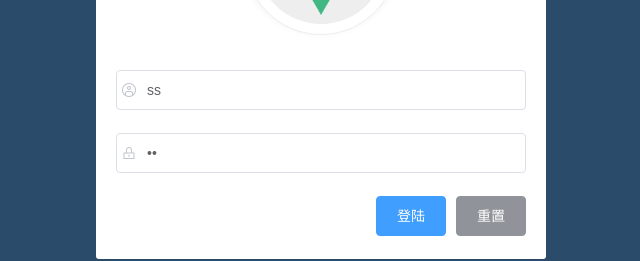
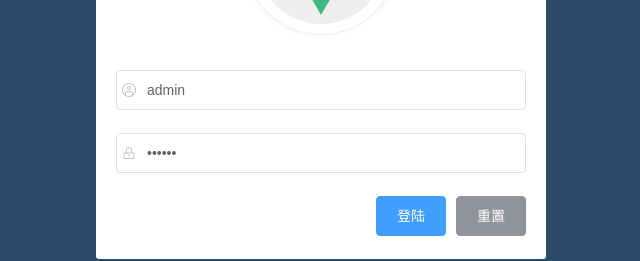
Before and after one commit to 823815/shopAdmin, a Vue app: page /#/login in a window 1280 px wide. Shown: the part 291-552 px from the top of the page, without its empty margins (319-959 px from the left). Built offline with nearby package versions, Linux system fonts and the light colour scheme.

Commit message:
完成登陆功能

```diff
--- a/package.json
+++ b/package.json
@@ -8,6 +8,7 @@
     "lint": "vue-cli-service lint"
   },
   "dependencies": {
+    "axios": "^0.19.2",
     "core-js": "^3.6.5",
     "element-ui": "^2.13.2",
     "less": "^3.12.2",
--- /dev/null
+++ b/src/components/home.vue
@@ -0,0 +1,20 @@
+<template>
+  <div>
+    <el-button type="info" @click='logout'>退出</el-button>
+  </div>
+</template>
+
+<script>
+  export default {
+    methods: {
+      logout() {
+        window.sessionStorage.clear()
+        this.$router.push('/login')
+      }
+    },
+  }
+</script>
+
+<style lang="less" scoped>
+
+</style>
--- a/src/components/login.vue
+++ b/src/components/login.vue
@@ -1,21 +1,27 @@
 <template>
-  <div class='login_container'>
-    <div class='login_box'>
+  <div class="login_container">
+    <div class="login_box">
       <!--头像区域-->
       <div class="avatar_box">
-        <img src="../assets/logo.png" alt="">
+        <img src="../assets/logo.png" alt />
       </div>
       <!--登陆表单区域-->
-      <el-form ref="loginFormRef" label-width="0px" class="login_from" :model="loginForm" :rules="loginFormRules">
+      <el-form
+        ref="loginFormRef"
+        label-width="0px"
+        class="login_from"
+        :model="loginForm"
+        :rules="loginFormRules"
+      >
         <!--用户名-->
         <el-form-item prop="userName">
-          <el-input v-model="loginForm.userName" >
+          <el-input v-model="loginForm.username">
             <i slot="prefix" class="iconfont icon-icon-test2"></i>
           </el-input>
         </el-form-item>
         <!--密码-->
         <el-form-item prop="passWord">
-          <el-input v-model="loginForm.passWord" type='password'>
+          <el-input v-model="loginForm.password" type="password">
             <i slot="prefix" class="iconfont icon-icon-test"></i>
           </el-input>
         </el-form-item>
@@ -35,54 +41,66 @@ export default {
     return {
       //表单的数据绑定对象
       loginForm: {
-         userName:'ss',
-         passWord:'ss'
+        username: 'admin',
+        password: '123456',
       },
       //表单的规则验证
       loginFormRules: {
-          userName: [
+        username: [
           { required: true, message: '请输入用户名', trigger: 'blur' },
-            { min: 3, max: 5, message: '长度在 3 到 5 个字符', trigger: 'blur' }
+          { min: 3, max: 5, message: '长度在 3 到 5 个字符', trigger: 'blur' },
         ],
-          passWord: [
+        password: [
           { required: true, message: '请输入密码', trigger: 'blur' },
-            { min: 6, max: 15, message: '长度在 6 到 15 个字符',  trigger: 'blur' }
+          {
+            min: 6,
+            max: 15,
+            message: '长度在 6 到 15 个字符',
+            trigger: 'blur',
+          },
         ],
-        }
+      },
     }
   },
   methods: {
-    resetLoginForm(){
+    resetLoginForm() {
       // console.log(this)
       this.$refs.loginFormRef.resetFields()
-      this.loginForm.userName = ''
-      this.loginForm.passWord = ''
+      this.loginForm.username = ''
+      this.loginForm.password = ''
     },
-    login(){
-      this.$refs.loginFormRef.validate(valid => {
-        if(!valid) return
+    login() {
+      this.$refs.loginFormRef.validate(async (valid) => {
+        if (!valid) return
+        const { data: res } = await this.$http.post('login', this.loginForm)
+        // console.log(res)
+        if (res.meta.status !== 200) return this.$message.error('登陆失败')
+        this.$message.success('登陆成功')
+        console.log(res)
+        window.sessionStorage.setItem('token', res.data.token)
+        this.$router.push('/home')
       })
-    }
+    },
   },
 }
 </script>
 
 <style lang="less" scoped>
-.login_container{
-      background-color:#2b4b6b;
-      height:100%;
+.login_container {
+  background-color: #2b4b6b;
+  height: 100%;
 }
-.login_box{
-  width:450px;
-  height:300px;
+.login_box {
+  width: 450px;
+  height: 300px;
   background-color: #fff;
   border-radius: 3px;
   position: absolute;
   left: 50%;
   top: 50%;
-  transform: translate(-50%,-50%);
+  transform: translate(-50%, -50%);
 }
-.avatar_box{
+.avatar_box {
   height: 130px;
   width: 130px;
   border: 1px solid #eee;
@@ -91,26 +109,24 @@ export default {
   box-shadow: 0 -5px 10px #ddd;
   position: absolute;
   left: 50%;
-  transform: translate(-50%,-50%);
+  transform: translate(-50%, -50%);
   background-color: #fff;
-  img{
+  img {
     width: 100%;
     height: 100%;
     border-radius: 50%;
     background-color: #eee;
   }
 }
-.login_from{
+.login_from {
   position: absolute;
   bottom: 0;
   width: 100%;
   padding: 0 20px;
   box-sizing: border-box;
 }
-.btns{
+.btns {
   display: flex;
   justify-content: flex-end;
 }
-
-
 </style>
--- a/src/main.js
+++ b/src/main.js
@@ -4,7 +4,10 @@ import router from './router/index.js'
 import './plugins/element.js'
 import './css/global.css'
 import './assets/fonts/iconfont.css'
+import axios from 'axios'
 
+axios.defaults.baseURL = 'http://127.0.0.1:8888/api/private/v1/'
+Vue.prototype.$http = axios
 Vue.config.productionTip = false
 
 new Vue({
--- a/src/plugins/element.js
+++ b/src/plugins/element.js
@@ -1,10 +1,15 @@
 import Vue from 'vue'
-import { Button } from 'element-ui'
-import { Form, FormItem } from 'element-ui'
-import { Input } from 'element-ui'
-import  'element-ui/lib/theme-chalk/index.css'
+import {
+    Button,
+    Input,
+    Form,
+    FormItem,
+    Message
+} from 'element-ui'
+import 'element-ui/lib/theme-chalk/index.css'
 
 Vue.use(Button)
 Vue.use(Form)
 Vue.use(FormItem)
 Vue.use(Input)
+Vue.prototype.$message = Message
--- a/src/router/index.js
+++ b/src/router/index.js
@@ -1,18 +1,32 @@
 import Vue from 'vue'
 import Router from 'vue-router'
 import Login from '../components/login.vue'
+import Home from '../components/home.vue'
 
 Vue.use(Router)
 
-export default new Router({
-    routes: [
-        {
-            path:'/login',
+const router = new Router({
+    routes: [{
+            path: '/login',
             component: Login
         },
         {
-            path:'/',
-            redirect:'/login'
+            path: '/home',
+            component: Home
+        },
+        {
+            path: '/',
+            redirect: '/login'
         }
     ]
 })
+
+//挂载路由导航守卫
+router.beforeEach((to, from, next) => {
+    // to and from are both route objects. must call `next`.
+    if (to.path === '/login') return next()
+    const tokenStr = window.sessionStorage.getItem('token')
+    if (!tokenStr) return next('/login')
+    next()
+})
+export default router
```
Also changed, not shown: 1 other file (tests, documents, lock files or other folders). Lines whose indentation alone changed are shown as unchanged.
